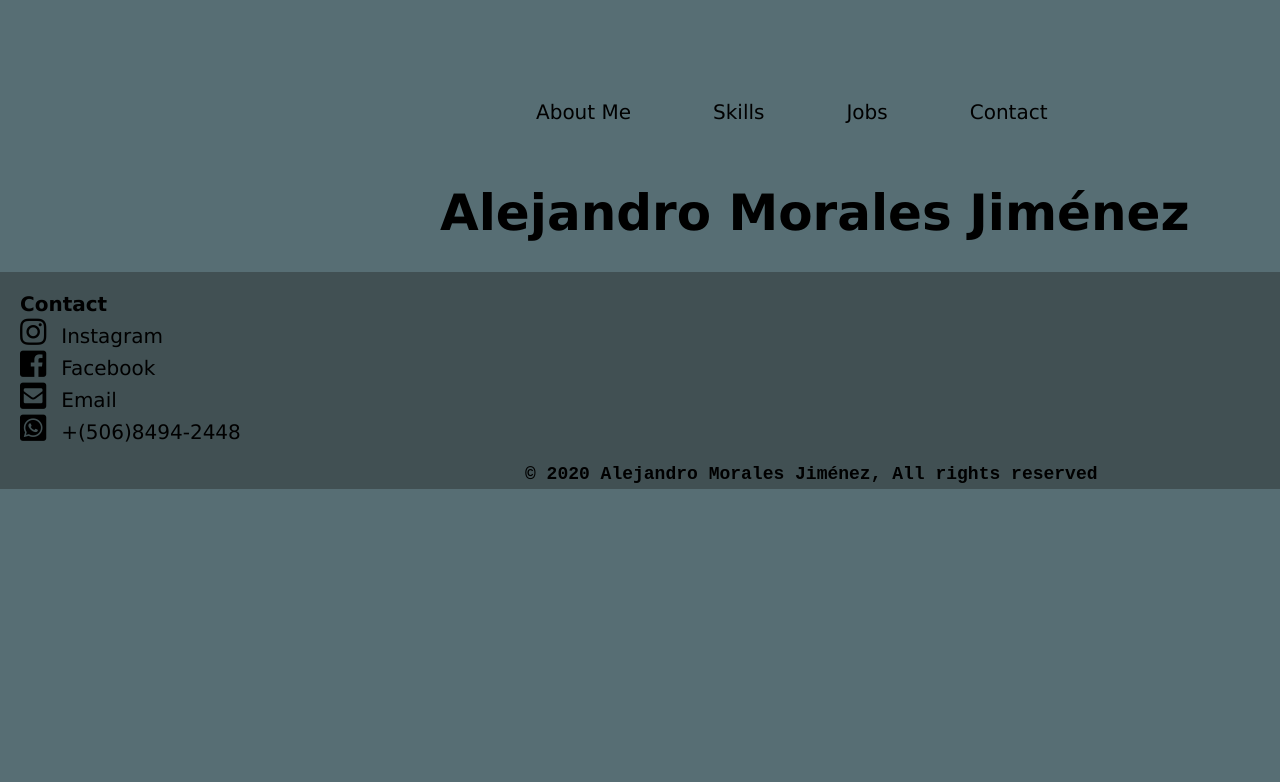
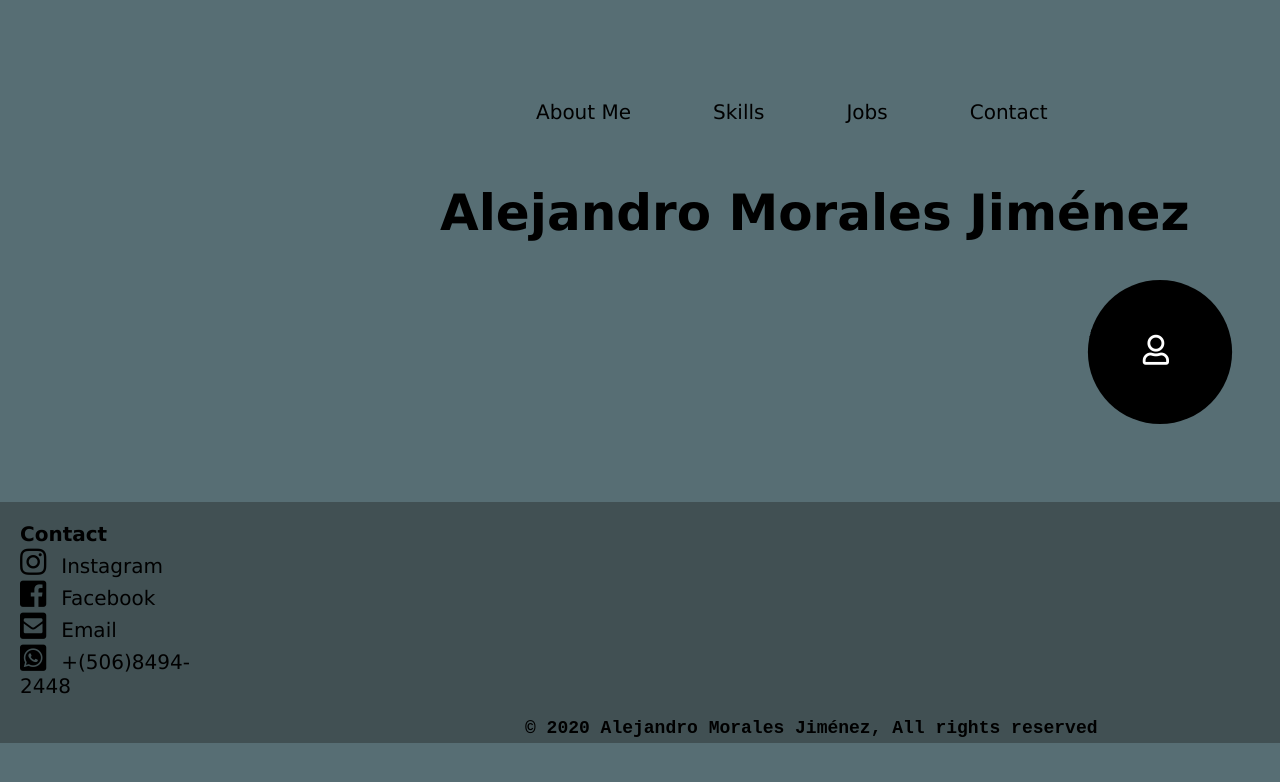
Before and after one commit to ale2206/Portafolio, a plain HTML site: page index.html in a window 1280 px wide. Drawn offline with Linux system fonts and the light colour scheme.

Commit message:
Potafolio

```diff
--- a/CSS/style.css
+++ b/CSS/style.css
@@ -8,6 +8,7 @@ body{
     background-color: rgb(87, 110, 116);
 }
 
+/*Header*/
 .header{
     width: 1000px;
     align-items: center;
@@ -52,7 +53,53 @@ body{
     margin-left: 175px;
     font-size: 50px;
 }
+/*Header end*/
 
+/*About*/
+.sectionAbout{
+    width: 1000px;
+    height: 200px;
+    margin-left: 260px;
+}
+
+.sectionAbout--articleAbout{
+    background: rgb(0, 0, 0);
+    padding: 1em;
+    border-radius: 10px;
+    height: 168px;
+    clip-path: circle(10% at 90% 40%);
+    transition: all .5s ease-in-out;
+    cursor: pointer;
+}
+
+.sectionAbout--articleAbout:hover{
+    clip-path: circle(75%);
+    background: rgb(178, 206, 218);
+}
+
+.articleAbout__span{
+    float: right;
+    font-size: 30px;
+    margin-right: 75px;
+    margin-top: 45px;
+    color: rgb(255, 255, 255);
+}
+
+.sectionAbout--articleAbout:hover .articleAbout__span i{
+    color: rgb(255, 255,255,0);
+}
+
+.articleAbout__title{
+    font-size: 30px;
+}
+
+.articleAbout__text{
+    font-size: 15px;
+    text-align: center
+}
+/*About end*/
+
+/*Footer*/
 .footer{
     margin-top: 30px;
     background: rgb(65, 80, 83);;
@@ -70,6 +117,7 @@ body{
 }
 
 .footer__item{
+    width: 220px;
     align-items: center;
     margin-top: 1px
 }
@@ -77,10 +125,6 @@ body{
 .footer__item i{
     font-size: 30px;
     margin-right: 10px
-}
-
-.footer__item i:hover{
-    color: rgb(37, 37, 37);
 }
 
 .footer__link{
@@ -107,3 +151,4 @@ body{
     font-weight: bold;
     padding-bottom: 5px;
 }
+/*Footer end*/
--- a/index.html
+++ b/index.html
@@ -11,7 +11,7 @@
     <header class="header">
         <nav class="header--nav">
             <ul class="nav__list">
-                <li class="nav__item"><a class="nav__link" href="">About Me</a></li>
+                <li class="nav__item"><a class="nav__link" href="#1">About Me</a></li>
                 <li class="nav__item"><a class="nav__link" href="">Skills</a></li>
                 <li class="nav__item"><a class="nav__link" href="">Jobs</a></li>
                 <li class="nav__item"><a class="nav__link" href="#4">Contact</a></li>
@@ -19,6 +19,13 @@
         </nav>
         <h1 class="header__name">Alejandro Morales Jiménez</h1>
     </header>
+    <section class="sectionAbout">
+        <article class="sectionAbout--articleAbout">
+            <span class="articleAbout__span"><i class="far fa-user"></i></span>
+            <h1 class="articleAbout__title" id="1">About Me</h1>
+            <p class="articleAbout__text">Hello everybody, my name is Alejandro Morales Jiménez, I am a student at the University of Costa Rica.</p>
+        </article>
+    </section>
     <footer class="footer" id="4">
         <h2 class="footer__title">Contact</h2>
         <ul class="footer__list">
```
